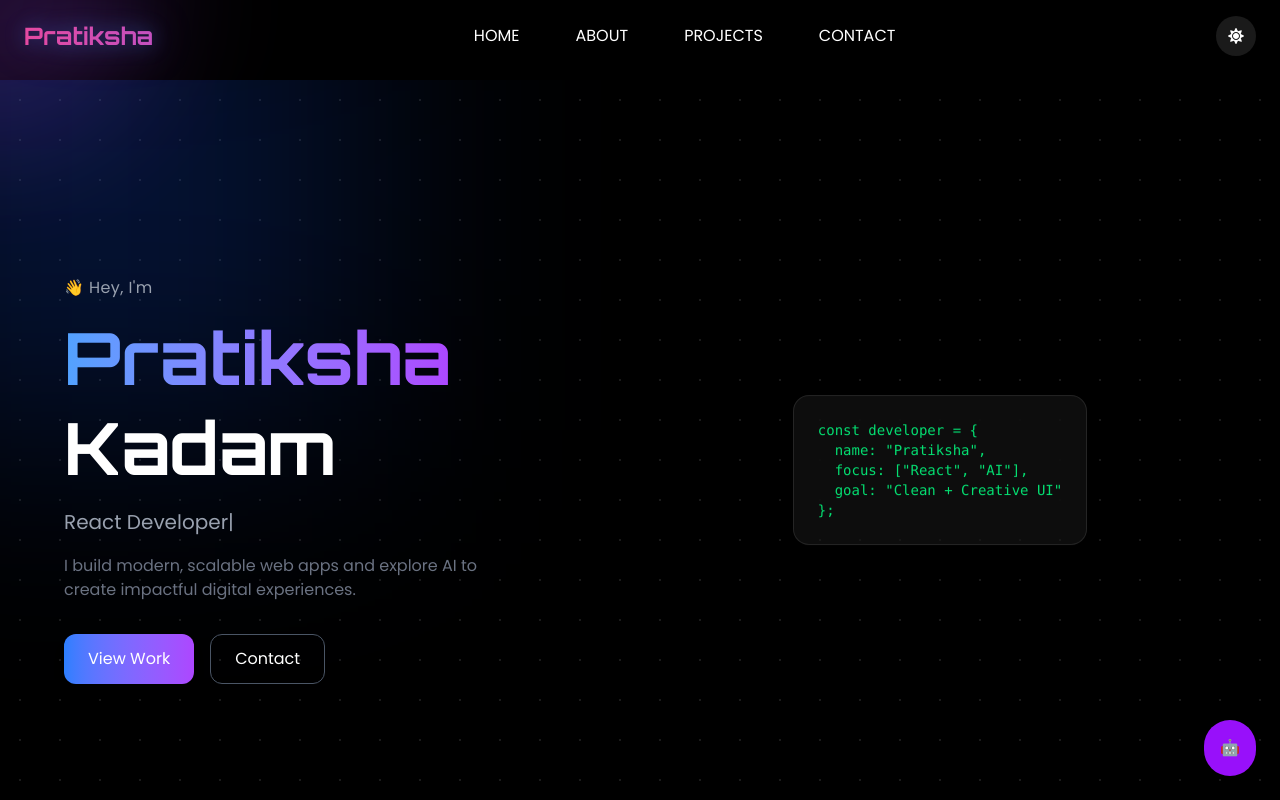
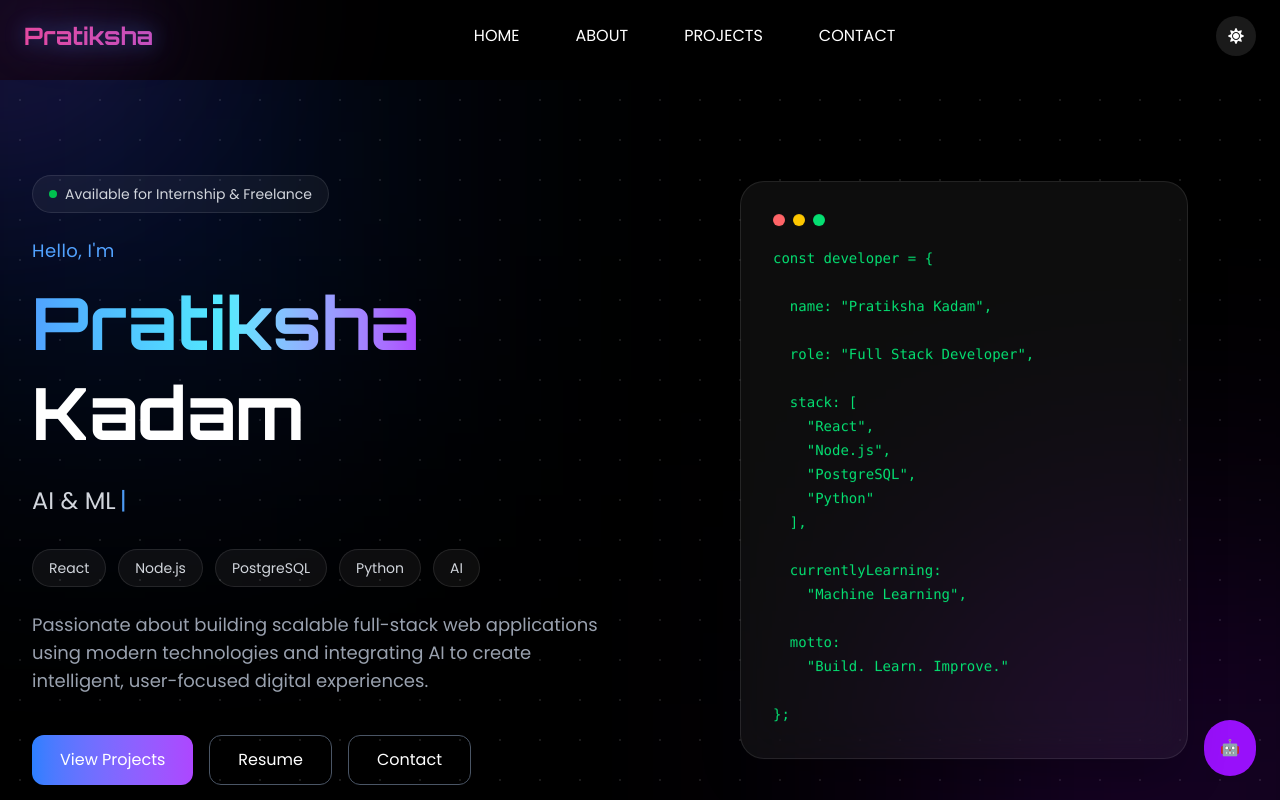
Before and after one commit to pratikshakadam912/portfolio-website, a React (Vite) app: page / in a window 1280 px wide. Shown: the top 800 px of the page. Built offline with nearby package versions, Linux system fonts and the light colour scheme.

Commit message:
modifying the hero section

```diff
--- a/src/components/Contact.jsx
+++ b/src/components/Contact.jsx
@@ -62,7 +62,7 @@ const Contact = () => {
                     </p>
 
                     <div className="flex gap-6 text-2xl">
-                        <a href="https://www.linkedin.com/in/pratiksha-kadam-a639872a3" target="_blank" rel="noreferrer">
+                        <a href="https://www.linkedin.com/in/pratiksha-kadam-a639872a3?utm_source=share_via&utm_content=profile&utm_medium=member_android" target="_blank" rel="noreferrer">
                             <FaLinkedin />
                         </a>
                         <a href="https://github.com/pratikshakadam912" target="_blank" rel="noreferrer">
--- a/src/components/Footer.jsx
+++ b/src/components/Footer.jsx
@@ -36,7 +36,7 @@ const Footer = () => {
                 {/* RIGHT - SOCIAL */}
                 <div className="flex gap-5 text-xl">
                     <a
-                        href="https://www.linkedin.com/in/pratiksha-kadam-a639872a3"
+                        href="https://www.linkedin.com/in/pratiksha-kadam-a639872a3?utm_source=share_via&utm_content=profile&utm_medium=member_android"
                         target="_blank"
                         rel="noopener noreferrer"
                         className="hover:text-blue-400 transition hover:scale-110"
--- a/src/components/Hero.jsx
+++ b/src/components/Hero.jsx
@@ -1,124 +1,216 @@
 import React, { useState, useEffect } from "react";
 import { motion } from "framer-motion";
 
-const roles = ["Front-End Developer", "AI & ML Enthusiast", "React Developer"];
+const roles = [
+  "Full Stack Developer",
+  "React Developer",
+  "AI & ML Enthusiast",
+  "Frontend Developer",
+];
 
 const Hero = () => {
   const [text, setText] = useState("");
   const [roleIndex, setRoleIndex] = useState(0);
   const [charIndex, setCharIndex] = useState(0);
 
-    // Cursor glow state
-    const [mousePos, setMousePos] = useState({ x: 0, y: 0 });
+  const [mousePos, setMousePos] = useState({
+    x: 0,
+    y: 0,
+  });
 
   useEffect(() => {
     const handleMouseMove = (e) => {
-            setMousePos({ x: e.clientX, y: e.clientY });
+      setMousePos({
+        x: e.clientX,
+        y: e.clientY,
+      });
     };
+
     window.addEventListener("mousemove", handleMouseMove);
+
     return () => window.removeEventListener("mousemove", handleMouseMove);
   }, []);
 
   useEffect(() => {
-        let typingTimeout;
+    let timeout;
 
     if (charIndex < roles[roleIndex].length) {
-            typingTimeout = setTimeout(() => {
+      timeout = setTimeout(() => {
         setText((prev) => prev + roles[roleIndex][charIndex]);
         setCharIndex((prev) => prev + 1);
-            }, 50);
+      }, 60);
     } else {
-            typingTimeout = setTimeout(() => {
+      timeout = setTimeout(() => {
         setText("");
         setCharIndex(0);
         setRoleIndex((prev) => (prev + 1) % roles.length);
-            }, 1500);
+      }, 1800);
     }
 
-        return () => clearTimeout(typingTimeout);
+    return () => clearTimeout(timeout);
   }, [charIndex, roleIndex]);
 
   return (
-        <section className="h-screen bg-black text-white flex items-center justify-center px-6 relative overflow-hidden">
-
-            {/* 🔥 CURSOR GLOW */}
+    <section className="relative min-h-screen bg-black text-white overflow-hidden flex items-center justify-center px-4 sm:px-6 lg:px-8 pt-28 pb-16 sm:py-20">
+      {/* Cursor Glow */}
       <div
-                className="pointer-events-none fixed w-[300px] h-[300px] rounded-full bg-purple-500/20 blur-3xl"
+        className="hidden md:block pointer-events-none fixed w-[320px] h-[320px] rounded-full bg-purple-500/20 blur-[120px]"
         style={{
-                    left: mousePos.x - 150,
-                    top: mousePos.y - 150,
+          left: mousePos.x - 160,
+          top: mousePos.y - 160,
         }}
       />
 
-            {/* SUBTLE GRID */}
+      {/* Grid */}
       <div className="absolute inset-0 opacity-10 bg-[radial-gradient(circle,white_1px,transparent_1px)] [background-size:40px_40px]" />
 
-            {/* SOFT GRADIENT LIGHT */}
-            <div className="absolute w-[500px] h-[500px] bg-blue-600/20 blur-[120px] top-[-150px] left-[-150px]" />
+      {/* Lights */}
+      <div className="absolute top-[-150px] left-[-120px] w-[450px] h-[450px] bg-blue-600/20 blur-[140px]" />
+      <div className="absolute bottom-[-150px] right-[-120px] w-[450px] h-[450px] bg-purple-600/20 blur-[140px]" />
 
-            <div className="grid md:grid-cols-2 gap-12 items-center max-w-6xl w-full z-10">
+      <div className="max-w-7xl w-full grid grid-cols-1 lg:grid-cols-2 gap-12 lg:gap-20 items-center z-10">
+        {/* LEFT */}
+        <div className="text-center lg:text-left order-2 lg:order-1">
+          <motion.div
+            initial={{ opacity: 0, y: -15 }}
+            animate={{ opacity: 1, y: 0 }}
+            className="inline-flex items-center gap-2 px-3 sm:px-4 py-2 rounded-full bg-white/5 border border-white/10 mb-6"
+          >
+            <span className="w-2 h-2 rounded-full bg-green-500 animate-pulse"></span>
 
-                {/* LEFT */}
-                <div>
-                    <p className="text-gray-400 mb-3 tracking-wide">
-                        👋 Hey, I'm
+            <span className="text-xs sm:text-sm text-gray-300">
+              Available for Internship & Freelance
+            </span>
+          </motion.div>
+
+          <p className="text-blue-400 tracking-wide mb-3 text-base sm:text-lg">
+            Hello, I'm
           </p>
 
-                    <h1 className="text-5xl md:text-7xl font-bold leading-tight">
-                        <span className="bg-gradient-to-r from-blue-400 to-purple-500 text-transparent bg-clip-text">
+          <h1 className="text-4xl sm:text-5xl md:text-6xl lg:text-7xl font-extrabold leading-tight break-words">
+            <span className="bg-gradient-to-r from-blue-400 via-cyan-300 to-purple-500 text-transparent bg-clip-text">
               Pratiksha
             </span>
+
             <br />
-                        <span className="text-white">Kadam</span>
+
+            <span>Kadam</span>
           </h1>
 
-                    <p className="text-xl text-gray-400 mt-4 h-[30px]">
+          {/* Typing */}
+          <div className="mt-5 h-12 flex justify-center lg:justify-start items-center">
+            <span className="text-base sm:text-xl md:text-2xl text-gray-300 font-medium">
               {text}
-                        <span className="animate-pulse">|</span>
+            </span>
+
+            <span className="animate-pulse text-blue-400 text-2xl ml-1">|</span>
+          </div>
+
+          {/* Tech Stack */}
+
+          <div className="flex flex-wrap justify-center lg:justify-start gap-2 sm:gap-3 mt-6">
+            {["React", "Node.js", "PostgreSQL", "Python", "AI"].map((item) => (
+              <span
+                key={item}
+                className="px-3 sm:px-4 py-2 rounded-full bg-white/5 border border-white/10 text-xs sm:text-sm text-gray-300 hover:border-blue-400 transition"
+              >
+                {item}
+              </span>
+            ))}
+          </div>
+
+          {/* Description */}
+
+          <p className="mt-6 text-sm sm:text-lg text-gray-400 leading-7 max-w-xl mx-auto lg:mx-0">
+            Passionate about building scalable full-stack web applications using
+            modern technologies and integrating AI to create intelligent,
+            user-focused digital experiences.
           </p>
 
-                    <p className="mt-4 text-gray-500 max-w-md">
-                        I build modern, scalable web apps and explore AI to create impactful digital experiences.
-                    </p>
+          {/* Buttons */}
 
-                    {/* BUTTONS (UNCHANGED) */}
-                    <div className="flex gap-4 mt-8">
+          <div className="flex flex-col sm:flex-row gap-4 mt-10 justify-center lg:justify-start">
+            <motion.button
+              whileHover={{ scale: 1.05 }}
+              whileTap={{ scale: 0.95 }}
+              className="w-full sm:w-auto px-7 py-3 rounded-xl bg-gradient-to-r from-blue-500 to-purple-500 shadow-xl"
+              onClick={() =>
+                document.getElementById("projects")?.scrollIntoView({
+                  behavior: "smooth",
+                })
+              }
+            >
+              View Projects
+            </motion.button>
+
+            <motion.a
+              whileHover={{ scale: 1.05 }}
+              whileTap={{ scale: 0.95 }}
+              href="/resume.pdf"
+              target="_blank"
+              rel="noopener noreferrer"
+              className="w-full sm:w-auto px-7 py-3 rounded-xl border border-gray-600 hover:bg-white hover:text-black transition text-center"
+            >
+              Resume
+            </motion.a>
 
             <motion.button
               whileHover={{ scale: 1.05 }}
-                            className="px-6 py-3 rounded-xl bg-gradient-to-r from-blue-500 to-purple-500 shadow-lg"
-                            onClick={() => document.getElementById("projects")?.scrollIntoView({ behavior: "smooth" })}
-                        >
-                            View Work
-                        </motion.button>
-
-                        <motion.button
-                            whileHover={{ scale: 1.05 }}
-                            className="px-6 py-3 rounded-xl border border-gray-600 hover:bg-white hover:text-black transition"
-                            onClick={() => document.getElementById("contact")?.scrollIntoView({ behavior: "smooth" })}
+              whileTap={{ scale: 0.95 }}
+              className="w-full sm:w-auto px-7 py-3 rounded-xl border border-gray-600 hover:border-blue-400 transition"
+              onClick={() =>
+                document.getElementById("contact")?.scrollIntoView({
+                  behavior: "smooth",
+                })
+              }
             >
               Contact
             </motion.button>
           </div>
         </div>
+        {/* RIGHT */}
+        <div className="flex justify-center order-1 lg:order-2">
+          <motion.div
+            animate={{
+              y: [0, -15, 0],
+            }}
+            transition={{
+              repeat: Infinity,
+              duration: 5,
+            }}
+            className="relative bg-white/5 backdrop-blur-xl border border-white/10 rounded-3xl p-5 sm:p-8 shadow-2xl w-full max-w-sm sm:max-w-md"
+          >
+            {/* Window Dots */}
+            <div className="flex gap-2 mb-5">
+              <div className="w-3 h-3 rounded-full bg-red-400"></div>
+              <div className="w-3 h-3 rounded-full bg-yellow-400"></div>
+              <div className="w-3 h-3 rounded-full bg-green-400"></div>
+            </div>
 
-                {/* RIGHT */}
-                <div className="relative flex justify-center">
+            {/* Code */}
+            <pre className="text-green-400 text-xs sm:text-sm leading-6 overflow-x-auto whitespace-pre-wrap break-words">
+              {`const developer = {
 
-                    <motion.div
-                        animate={{ y: [0, -15, 0] }}
-                        transition={{ repeat: Infinity, duration: 5 }}
-                        className="bg-white/5 backdrop-blur-xl border border-white/10 p-6 rounded-2xl shadow-xl"
-                    >
-                        <pre className="text-green-400 text-sm">
-                            {`const developer = {
-  name: "Pratiksha",
-  focus: ["React", "AI"],
-  goal: "Clean + Creative UI"
+  name: "Pratiksha Kadam",
+
+  role: "Full Stack Developer",
+
+  stack: [
+    "React",
+    "Node.js",
+    "PostgreSQL",
+    "Python"
+  ],
+
+  currentlyLearning:
+    "Machine Learning",
+
+  motto:
+    "Build. Learn. Improve."
+
 };`}
             </pre>
           </motion.div>
-
         </div>
       </div>
     </section>
```
Lines whose indentation alone changed are shown as unchanged.
